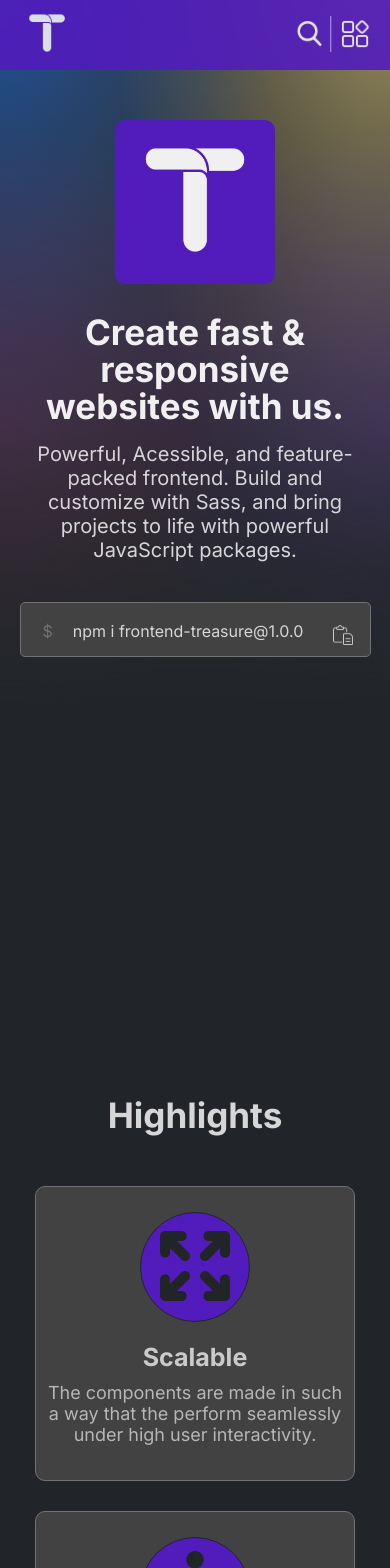
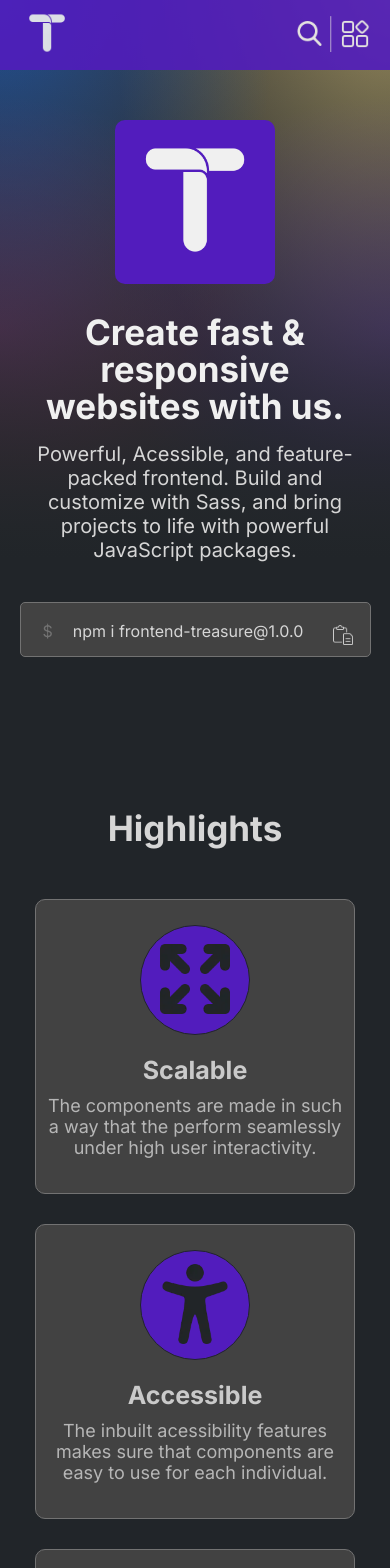
Before and after one commit to Prathameshp98/frontend-treasure, a Next.js app: page / in a window 390 px wide. Shown: the top 1568 px of the page. Built offline with nearby package versions, Linux system fonts and the light colour scheme.

Commit message:
ui fix 2

```diff
--- a/src/components/Body/body.module.css
+++ b/src/components/Body/body.module.css
@@ -1,7 +1,7 @@
 
 .BodyMain {
     width: 100%;
-    height: 100vh;
+    height: fit-content;
     background-image: linear-gradient(180deg, rgba(var(--bs-body-bg-rgb), 0.01), rgba(var(--bs-body-bg-rgb), 1) 85%),radial-gradient(ellipse at top left, rgba(var(--bs-primary-rgb), 0.5), transparent 50%),radial-gradient(ellipse at top right, rgba(var(--bd-accent-rgb), 0.5), transparent 50%),radial-gradient(ellipse at center right, rgba(var(--bd-violet-rgb), 0.5), transparent 50%),radial-gradient(ellipse at center left, rgba(var(--bd-pink-rgb), 0.5), transparent 50%);
     padding-top: 160px;
 }
--- a/src/components/Features/features.module.css
+++ b/src/components/Features/features.module.css
@@ -75,7 +75,7 @@
 @media screen and (max-width: 800px) {
 
     .FeaturesMain {
-        padding: 250px 0 100px;
+        padding: 150px 0 100px;
     }
 
     .FeaturesMain .FeaturesMainInner h2 {
```
